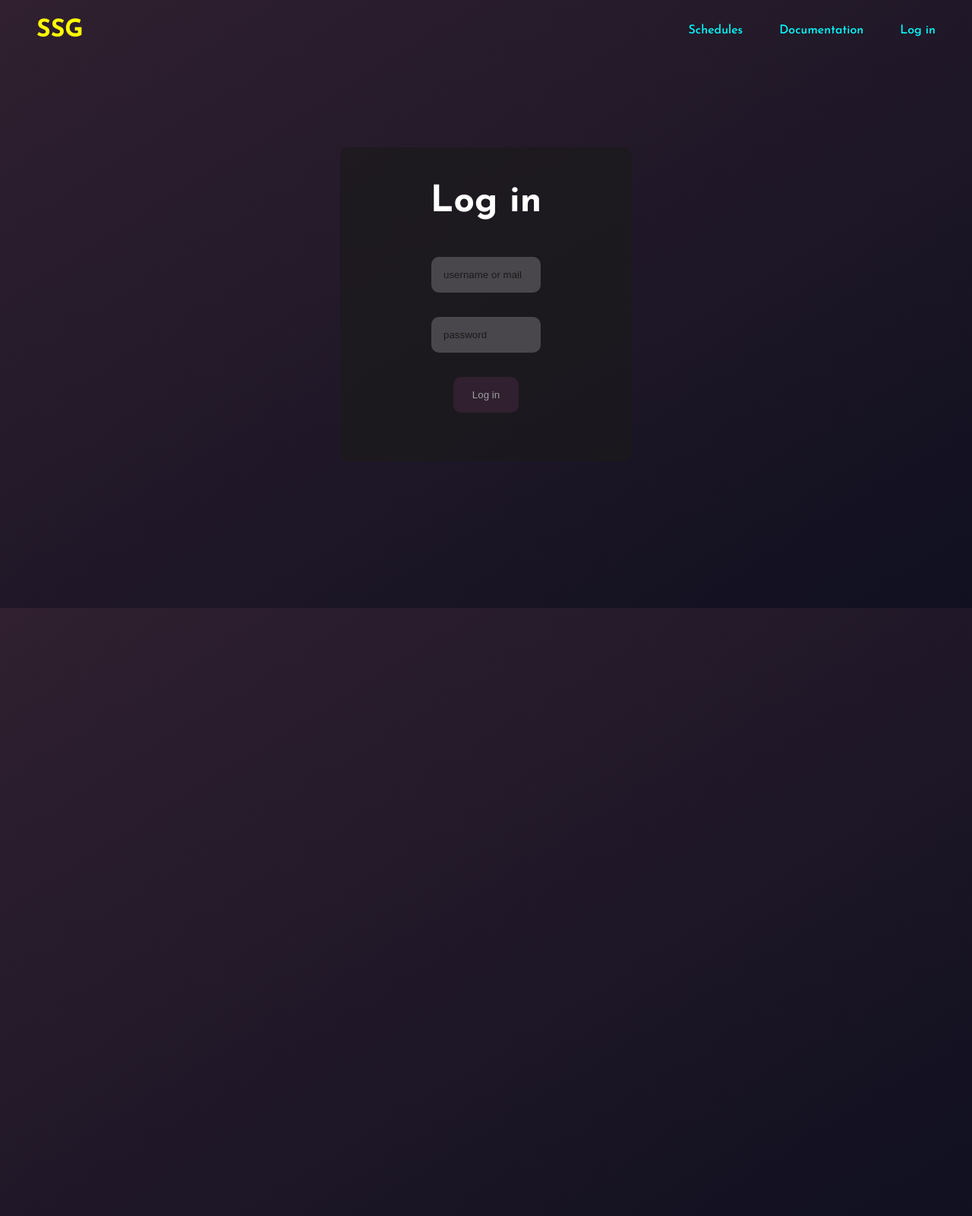
After one commit to School-Schedule-Generator/School.Schedule.Generator, a Django app: page /login/ in a window 1280 px wide. The commit adds this page. Shown: the whole page at 76% size. Run offline with Django 4.2, Linux system fonts and the light colour scheme.

Commit message:
login form and view

```diff
--- a/generatorApp/forms.py
+++ b/generatorApp/forms.py
@@ -1,6 +1,7 @@
 from django import forms
 from django.forms import ModelForm
-from django.contrib.auth.forms import UserCreationForm
+from django.contrib.auth.forms import UserCreationForm, AuthenticationForm
+from django.contrib.auth import authenticate
 from django.contrib.auth.models import User
 
 from .models import *
@@ -8,15 +9,50 @@ from .models import *
 # na razie formularze w ten sposob, jak bedzie to sie pozmienia w zaleznosci od potrzeb
 
 
-class LoginForm(ModelForm):
-    username = forms.CharField(label='Username')
-    password = forms.CharField(label='password', widget=forms.PasswordInput)
+class LoginForm(AuthenticationForm):
+    username_or_email = forms.CharField(label='', widget=forms.TextInput(attrs={'class': 't', 'id': 'login', 'name': 'login',
+                                                                         'placeholder': 'username or mail'}))
+    password = forms.CharField(label='', widget=forms.PasswordInput(attrs={'class': 't', 'id': 'password', 'name': 'password',
+                                                                    'placeholder': 'password'}))
+
+# nie wiem czy logowanie przez maila bedzie dzialac
+    def clean(self):
+        username_or_email = self.cleaned_data.get('username_or_email')
+        password = self.cleaned_data.get('password')
+        user = None
+
+        if username_or_email and password:
+            if '@' in username_or_email:
+                try:
+                    user = User.objects.get(email=username_or_email)
+                except User.DoesNotExist:
+                    user = None
+            else:
+                user = authenticate(username=username_or_email, password=password)
+
+        if user is None:
+            raise forms.ValidationError('Invalid username/email or password.')
+        elif not user.check_password(password):
+            raise forms.ValidationError('Invalid username/email or password.')
+        elif user.is_active:
+            raise forms.ValidationError('This user is active.')
+        else:
+            self.user_cache = user
+
+        return self.cleaned_data
 
 
 class RegisterForm(UserCreationForm):
     class Meta:
         model = User
-        fields = ['username', 'password', 'repeat_password']
+        fields = ['username', 'email', 'password1', 'password2']
+
+    # def save(self, commit=True):
+    #     user = super(RegisterForm, self).save(commit=False)
+    #     user.email = self.cleaned_data['email']
+    #     if commit:
+    #         user.save()
+    #     return user
 
 
 class ScheduleListForm(ModelForm):
--- /dev/null
+++ b/generatorApp/static/generatorApp/login_register.css
@@ -0,0 +1,54 @@
+form {
+    display: flex;
+    align-items: center;
+    justify-content: center;
+    flex-direction: column;
+    background-color: #1a1a1aaa;
+    width: 30vw;
+    border-radius: 10px;
+    padding: 3rem;
+}
+
+form input {
+    background-color: #ffffff33;
+    border: none;
+    padding: 1rem;
+    width: 50%;
+    border-radius: 10px;
+    transition: width .3s ease-in-out, border-radius .3s ease-in-out;
+    margin: 1rem;
+}
+
+form input.t:focus  {
+    border: none;
+    outline: none;
+    width: 70%;
+    border-radius: 100px;
+}
+
+form input::placeholder {
+    transition: opacity .2s ease-in-out;
+    color: #1a1a1a;
+}
+
+form input:focus::placeholder {
+    opacity: 0;
+}
+
+form div {
+    font-size: 300%;
+    font-weight: 700;
+    margin-bottom: 2rem;
+}
+
+form input[type="submit"] {
+    transition: background-color .2s ease-in-out;
+    background-color: #302030;
+    color: #a1a1a1;
+    width: 30%;
+}
+
+form input[type = "submit"]:hover {
+    cursor: pointer;
+    background-color: #9090c088;
+}
--- /dev/null
+++ b/generatorApp/static/generatorApp/script.js
@@ -0,0 +1,11 @@
+const navbar = document.querySelector(".nav");
+
+window.addEventListener("scroll", () => {
+  if (window.scrollY > 20) {
+    navbar.classList.add("nav-scrolled");
+    navbar.classList.remove("nav-top");
+  } else {
+    navbar.classList.add("nav-top");
+    navbar.classList.remove("nav-scrolled");
+  }
+});
--- /dev/null
+++ b/generatorApp/static/generatorApp/style.css
@@ -0,0 +1,115 @@
+* {
+    padding: 0;
+    margin: 0;
+    box-sizing: border-box;
+}
+
+body {
+    font-family: "Josefin Sans", sans-serif;
+    font-optical-sizing: auto;
+    font-weight: 500;
+    font-style: normal;
+    background: linear-gradient(to right bottom, #302030, #101020);
+    width: 100vw;
+    min-height: 200vh;
+    color: white;
+    overflow-X: hidden;
+    background-attachment: fixed;
+
+}
+
+::-webkit-scrollbar {
+    width: 10px;
+    background: #1a1a1a;
+}
+
+::-webkit-scrollbar-thumb {
+    background-color: #99c;
+}
+
+::-webkit-scrollbar-thumb:hover {
+    background-color: #aab;
+}
+
+.nav {
+    padding: 1.5rem;
+    width: 100vw;
+    position: fixed;
+    top: 0;
+    left: 0;
+    transition: box-shadow .2s ease-in-out, background-color .2s ease-in-out;
+    display: flex;
+}
+
+#logo {
+    color: #ffff00;
+    font-weight: 700;
+    font-size: 200%;
+}
+
+#logo, .nav ul li {
+    margin-left: 1.5rem;
+    margin-right: 1.5rem;
+}
+
+.nav-top {
+    box-shadow: inset 0 0px #2a2a2a;
+    background-color: #13131300;
+}
+
+.nav-scrolled {
+    background-color: #131313;
+    box-shadow: inset 0 -5px #2a2a2a;
+}
+
+.nav ul {
+    display: flex;
+    align-items: center;
+    flex-direction: row-reverse;
+    width: 100%;
+}
+
+.nav ul li {
+    list-style: none;
+    display: inline-block;
+}
+
+a {
+    color: #00ffff;
+    text-decoration: none;
+    position: relative;
+    z-index: 1;
+    transition: all .1s ease-in-out;
+}
+
+a:hover {
+    color: #ccffff;
+}
+
+a::before {
+    content: "";
+    position: absolute;
+    width: 0;
+    height: 10%;
+    background-color: #ffffff22;
+    bottom: 0;
+    left: 0;
+    z-index: -1;
+    transition: all .1s ease-in-out;
+}
+
+a:hover::before {
+    width: 100%;
+}
+
+#now {
+    display: none;
+}
+
+.content {
+    width: 100vw;
+    height: 100vh;
+    display: flex;
+    align-items: center;
+    justify-content: center;
+}
--- a/generatorApp/templates/generatorApp/index.html
+++ b/generatorApp/templates/generatorApp/index.html
@@ -4,16 +4,33 @@
 <html lang="en">
 <head>
     <meta charset="UTF-8">
-    <link rel="stylesheet" href="{% static 'nazwapliku.css' %}">
-<!--    blok aby umozliwic dodawanie stlyi, tytulu itp na dziedziczonych stronach-->
+    <link rel="stylesheet" href="{% static 'generatorApp/style.css' %}">
+    <meta name="viewport" content="width=device-width, initial-scale=1.0">
+        <!-- title link i font  -->
+    <link rel="preconnect" href="https://fonts.googleapis.com">
+    <link rel="preconnect" href="https://fonts.gstatic.com" crossorigin>
+    <link href="https://fonts.googleapis.com/css2?family=Josefin+Sans:ital,wght@0,100..700;1,100..700&display=swap"
+    rel="stylesheet">
     {% block head %}
+        <title>SSG</title>
     {% endblock %}
 </head>
 <body>
-<!--miejsce na navbar (tylko navbar)-->
+<div class="nav nav-top">
+    <div id="logo">SSG</div>
+    <ul>
+        <li><a href="">Log in</a></li>
+        <li><a href="">Documentation</a></li>
+        <li><a href="">Schedules</a></li>
+    </ul>
+</div>
 
-{% block content %}
-{% endblock %}
+<div class="content">
+    {% block content %}
+    {% endblock %}
+</div>
+
+<script src="{% static 'generatorApp/script.js' %}"></script>
 
 </body>
 </html>
--- /dev/null
+++ b/generatorApp/templates/generatorApp/login.html
@@ -0,0 +1,29 @@
+{% extends 'generatorApp/index.html' %}
+{% load static %}
+
+{% block head %}
+    <link rel="stylesheet" href="{% static 'generatorApp/login_register.css' %}">
+    <title>Log in</title>
+{% endblock %}
+
+{% block content %}
+
+<form method="POST" action="{% url 'generatorApp:login' %}">
+    {% csrf_token %}
+    <div>Log in</div>
+
+    {{ form.username_or_email }}
+    {{ form.password }}
+
+    <input type="submit" value="Log in">
+</form>
+
+{% if messages %}
+    <ul class="messages">
+        {% for message in messages %}
+            <li {% if message.tags %} class="{{ message.tags }}"{% endif %}>{{ message }}</li>
+        {% endfor %}
+    </ul>
+{% endif %}
+
+{% endblock %}
--- a/generatorApp/urls.py
+++ b/generatorApp/urls.py
@@ -6,10 +6,12 @@ from django.conf.urls.static import static
 app_name = "generatorApp"
 urlpatterns = [
     path('home/', views.home, name='home'),
+    path('login/', views.LoginUserView.as_view(), name='login'),
+
     path('login-register/', views.login_register, name='login-register'),
     path('login-register/login/', views.login_page, name='login'),
     path('login-register/register/', views.register_page, name='register'),
-    path('logout', views.logout_page, name='logout'),
+    path('logout/', views.logout_page, name='logout'),
     path('upload/<int:schedule_id>', views.upload, name='upload'),
     path('upload/<str:file_name>/<int:schedule_id>', views.get_upload_file, name='get-upload-file'),
     path('settings/<int:schedule_id>', views.schedule_settings, name='settings'),
--- a/generatorApp/views.py
+++ b/generatorApp/views.py
@@ -4,10 +4,13 @@ from datetime import datetime
 import pandas as pd
 from django.shortcuts import render, HttpResponseRedirect
 from .models import *
-from django.urls import reverse
+from .forms import *
+from django.urls import reverse, reverse_lazy
 from django.contrib.auth.models import User
 from django.contrib.auth import authenticate, login, logout
+from django.contrib.auth.views import LoginView
 from django.contrib.auth.decorators import login_required
+from django.views.generic import CreateView# dodanie generic views
 from django.contrib import messages
 from django.core.files.storage import FileSystemStorage
 from django.conf import settings
@@ -18,6 +21,12 @@ from .schoolSchedule.generate import generate_schedule
 
 def home(request):
     return render(request, 'generatorApp/home.html')
+
+
+class LoginUserView(LoginView):
+    form_class = LoginForm
+    template_name = 'generatorApp/login.html'
+    success_url = reverse_lazy('generatorApp:home')
 
 
 def login_register(request):
```
